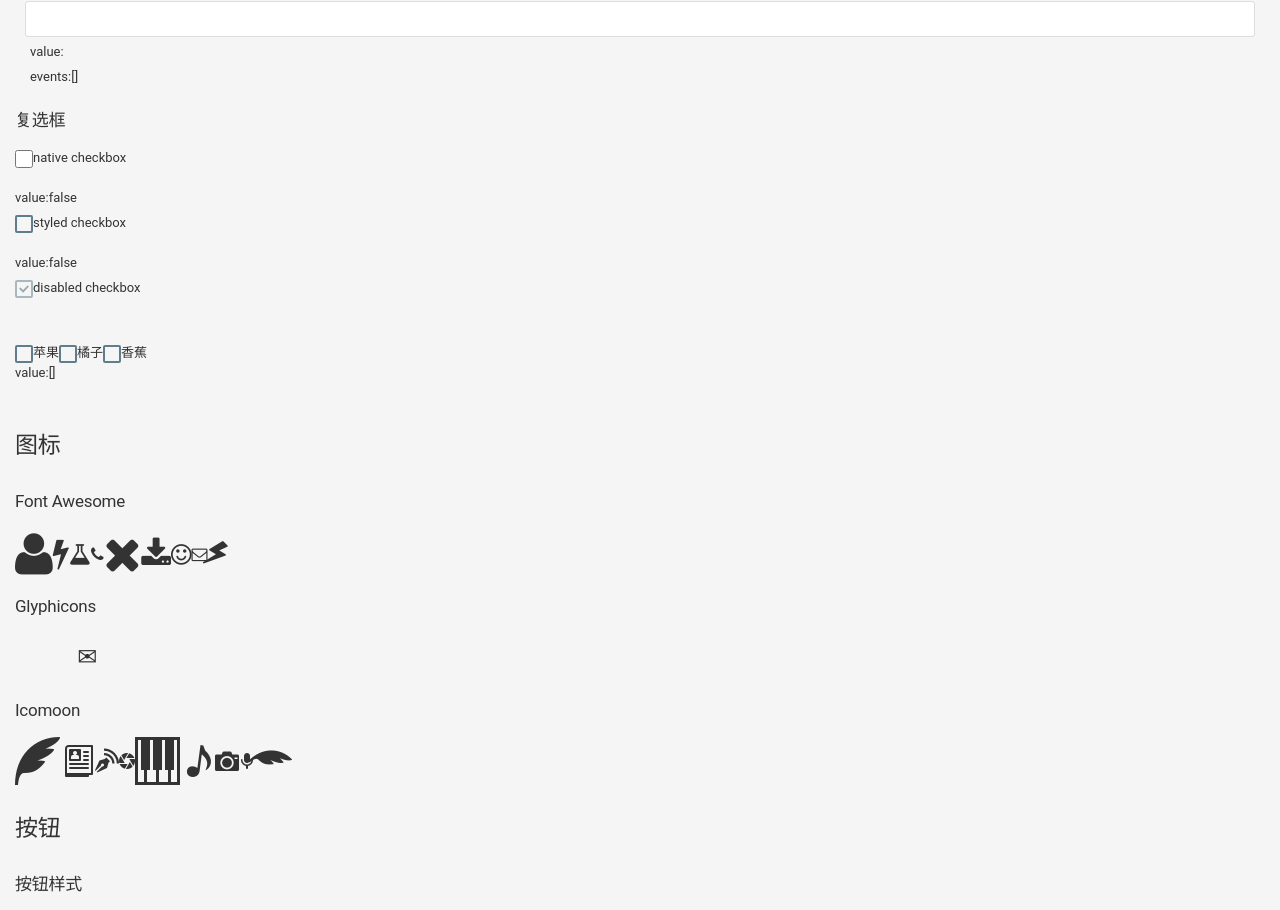
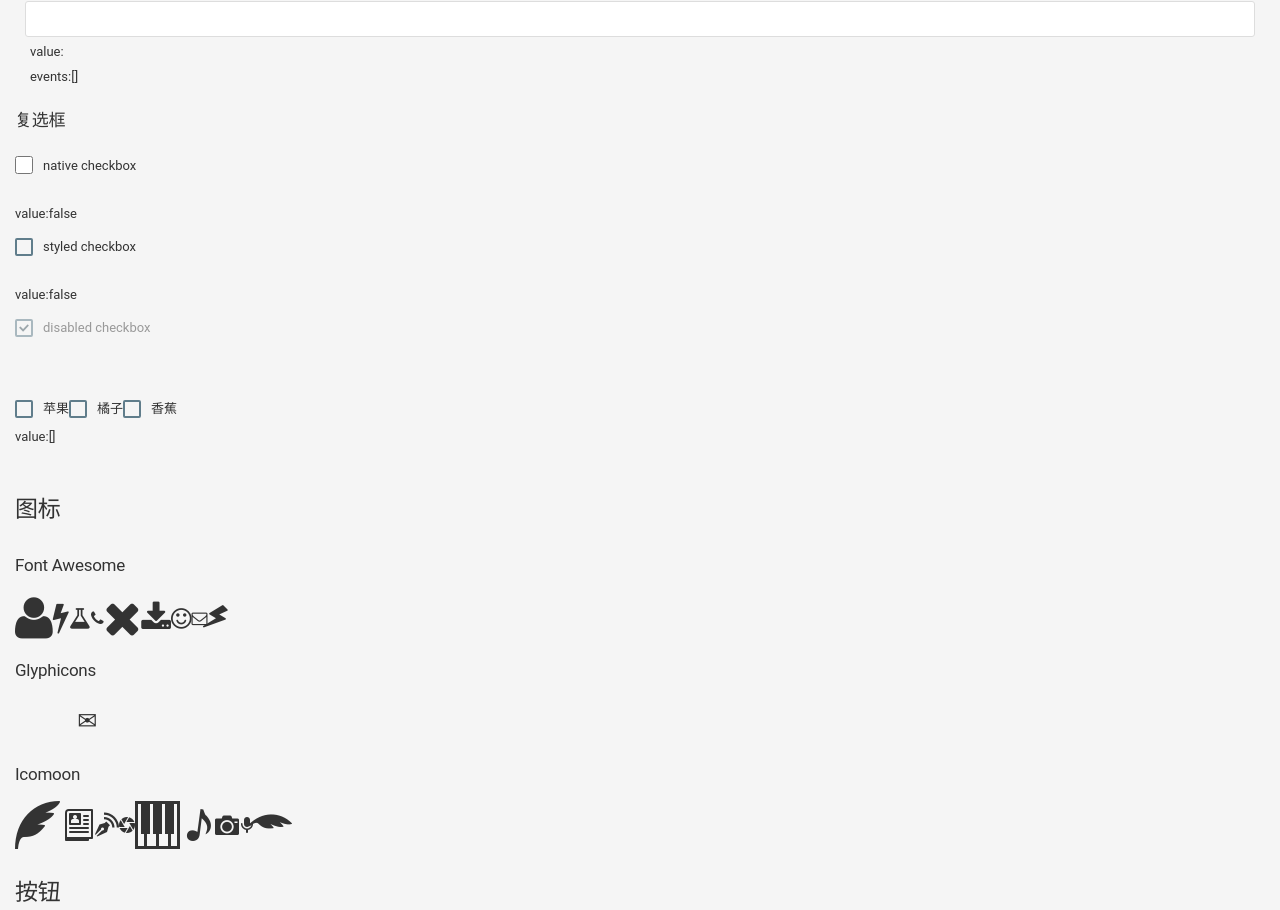
Before and after one commit to tk103331/Yonggle-UI, a Vue app: page / in a window 1280 px wide. Shown: the part 2570-3480 px from the top of the page. Built offline with nearby package versions, Linux system fonts and the light colour scheme; a web font is replaced by a local one.

Commit message:
checkbox

```diff
--- a/src/components/checkbox/checkbox.vue
+++ b/src/components/checkbox/checkbox.vue
@@ -1,5 +1,6 @@
 <template>
-  <div @click="handleClick" :class="{'yg-checkbox':true,'disabled':disabled}">
+  <div @click="handleClick" :class="{'checkbox':true,'yg-checkbox':true,'disabled':disabled}">
+    <label>
       <div v-if="!native" :class="{'checker':true,'disabled':disabled}">
         <span :class="{checked:innerValue}">
           <input
@@ -20,6 +21,7 @@
         style="height:18px;width:18px;vertical-align:middle;margin:0px;"
       >
       <slot></slot>
+    </label>
   </div>
 </template>
 
```
Lines whose indentation alone changed are shown as unchanged.
